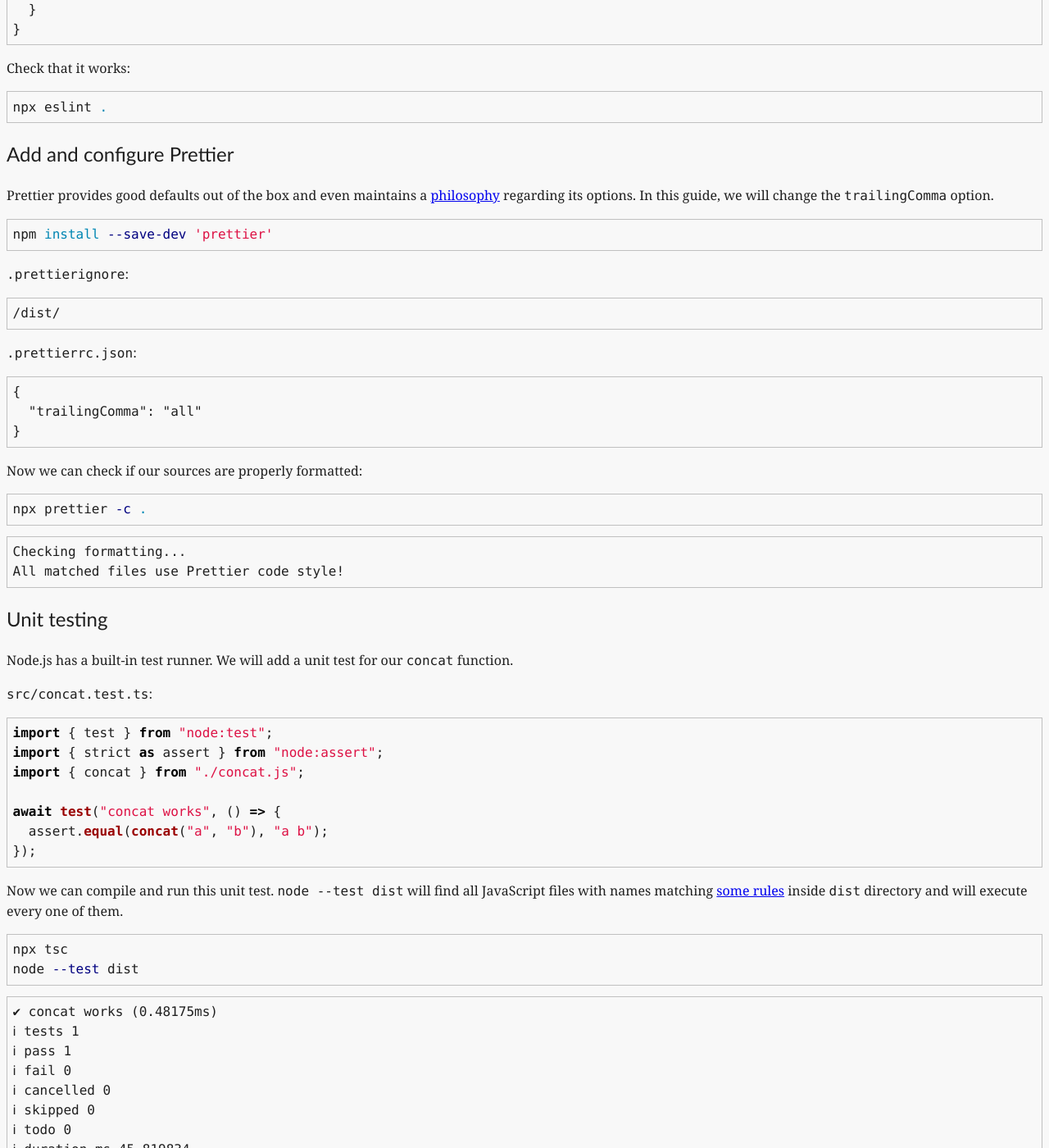
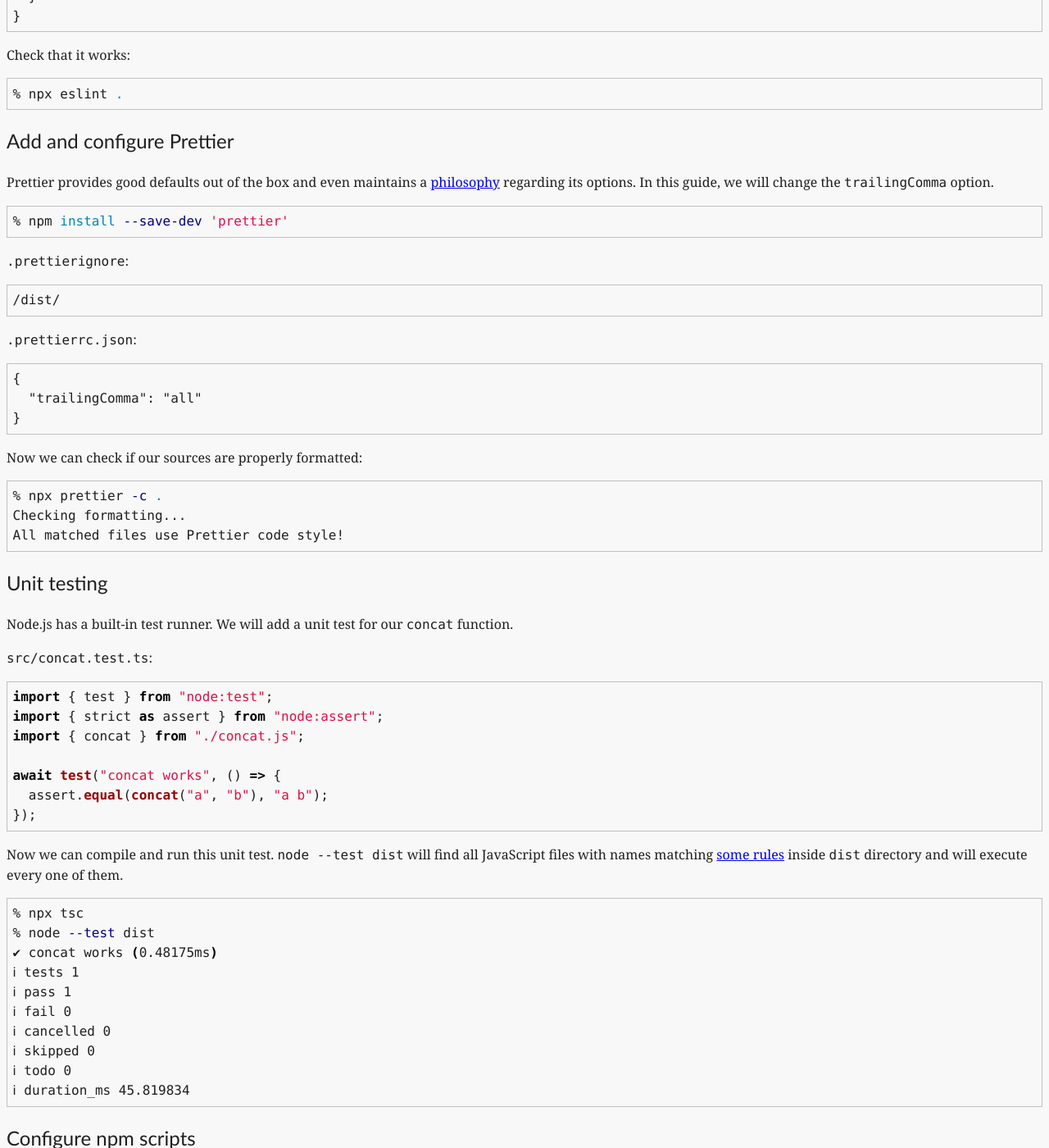
Before and after one commit to vbezhenar/vbezhenar.github.io, a Jekyll site: the page built from _articles/start-typescript-node-project.md, in a window 1280 px wide and 1400 px high, scrolled down 2842 px. Shown: the whole window at 82% size. Built offline with Jekyll 4.4.1, drawn with Linux system fonts in a browser that asks for light colours; some of the changed text lies outside the part shown.

Commit message:
Reformat shell code blocks

````diff
--- a/_articles/start-typescript-node-project.md
+++ b/_articles/start-typescript-node-project.md
@@ -18,8 +18,8 @@
 We will use a minimal `package.json` with ESM modules.
 
 ```sh
-mkdir my-project
-cd my-project
+% mkdir my-project
+% cd my-project
 ```
 
 `package.json`:
@@ -34,7 +34,7 @@
 Check JSON syntax:
 
 ```sh
-npm install
+% npm install
 ```
 
 ## Add and configure TypeScript
@@ -53,7 +53,7 @@
 default.
 
 ```sh
-npm install --save-dev 'typescript' '@tsconfig/node18' '@types/node'
+% npm install --save-dev 'typescript' '@tsconfig/node18' '@types/node'
 ```
 
 `tsconfig.json`:
@@ -104,9 +105,7 @@
 }
 ```
 
-```sh
-cat dist/index.js
-```
+`dist/index.js`:
 
 ```js
 import { concat } from "./concat.js";
@@ -114,10 +113,7 @@
 ```
 
 ```sh
-node dist/index.js
-```
-
-```
+% node dist/index.js
 Hello world!
 ```
 
@@ -129,7 +125,7 @@
 [`eqeqeq`](https://eslint.org/docs/latest/rules/eqeqeq) check has been added.
 
 ```sh
-npm install --save-dev 'eslint' '@typescript-eslint/eslint-plugin' '@typescript-eslint/parser'
+% npm install --save-dev 'eslint' '@typescript-eslint/eslint-plugin' '@typescript-eslint/parser'
 ```
 
 `.eslintignore`:
@@ -163,7 +159,7 @@
 Check that it works:
 
 ```sh
-npx eslint .
+% npx eslint .
 ```
 
 ## Add and configure Prettier
@@ -173,7 +169,7 @@
 options. In this guide, we will change the `trailingComma` option.
 
 ```sh
-npm install --save-dev 'prettier'
+% npm install --save-dev 'prettier'
 ```
 
 `.prettierignore`:
@@ -193,10 +189,7 @@
 Now we can check if our sources are properly formatted:
 
 ```sh
-npx prettier -c .
-```
-
-```
+% npx prettier -c .
 Checking formatting...
 All matched files use Prettier code style!
 ```
@@ -224,11 +217,8 @@
 inside `dist` directory and will execute every one of them.
 
 ```sh
-npx tsc
-node --test dist
-```
-
-```
+% npx tsc
+% node --test dist
 ✔ concat works (0.48175ms)
 ℹ tests 1
 ℹ pass 1
````
Also changed, not shown: other parts of _articles/start-typescript-node-project.md (+3 -2 lines).
